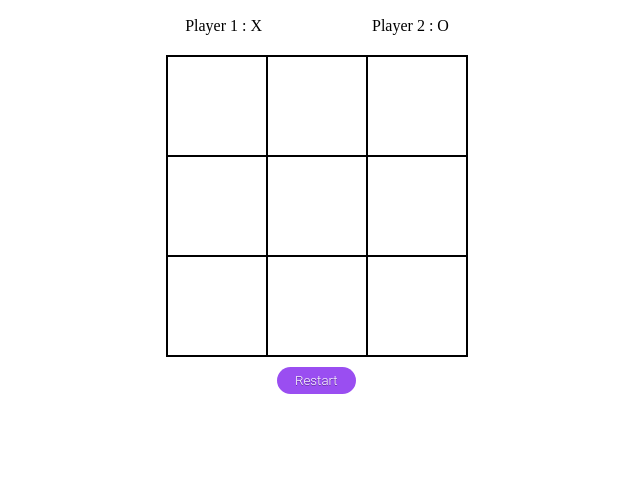
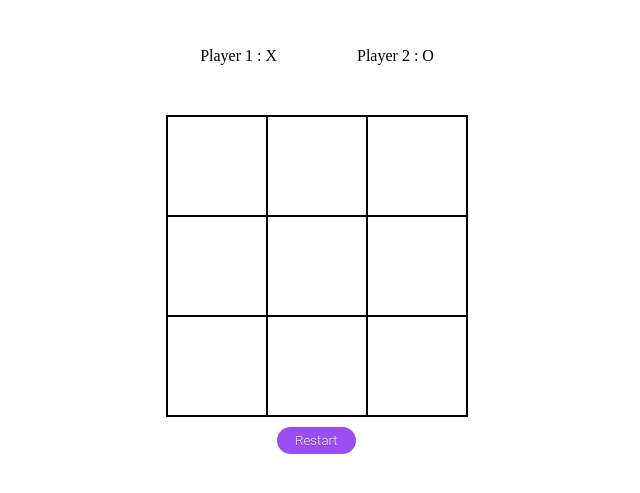
Before and after one commit to Escended/tik-tac-toe, a plain HTML site: page index.html in a window 1280 px wide. Shown: the part 247-740 px from the top of the page, without its empty margins (323-963 px from the left). Drawn offline with Linux system fonts and the light colour scheme.

Commit message:
fixed flex:gap issues

```diff
--- a/css/style.css
+++ b/css/style.css
@@ -35,10 +35,18 @@
 }
 
 #player-info {
+    display: -webkit-box;
+    display: -ms-flexbox;
     display: flex;
-    margin: 20px;
-    gap: 110px;
+    margin: 50px;
+    /* gap: 110px; */
     font-family: 'Inconsolata';
+}
+#right {
+margin-right: 40px;
+}
+#left {
+    margin-left: 40px;
 }
 #score-board {
     margin: 20px;
--- a/index.html
+++ b/index.html
@@ -17,10 +17,10 @@
         <div class=winner-msg>
         </div>
         <div id='player-info'>
-            <div data-player="1">
+            <div id='right' data-player="1">
                 Player 1 : X
             </div>
-            <div data-player="2">
+            <div id='left' data-player="2">
                 Player 2 : O
             </div>
         </div>
```
